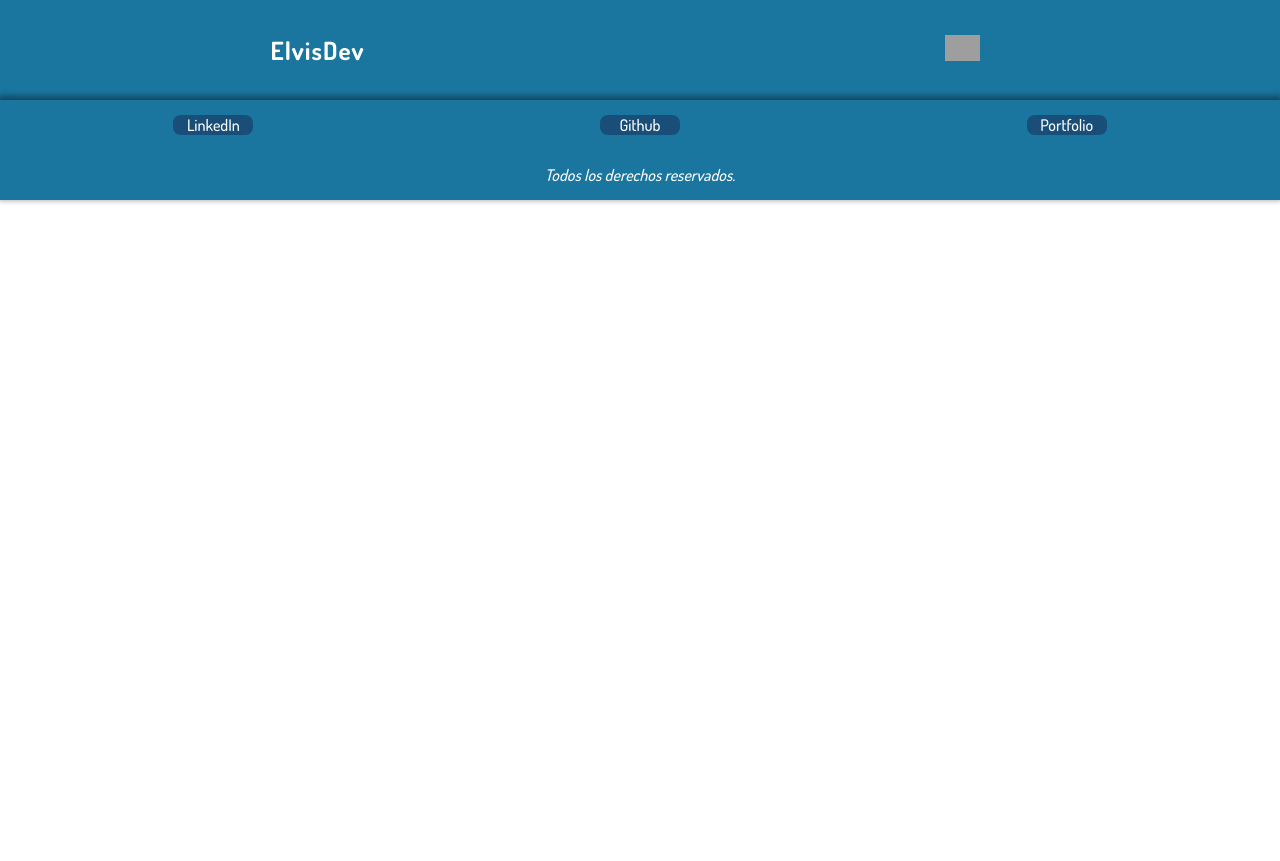
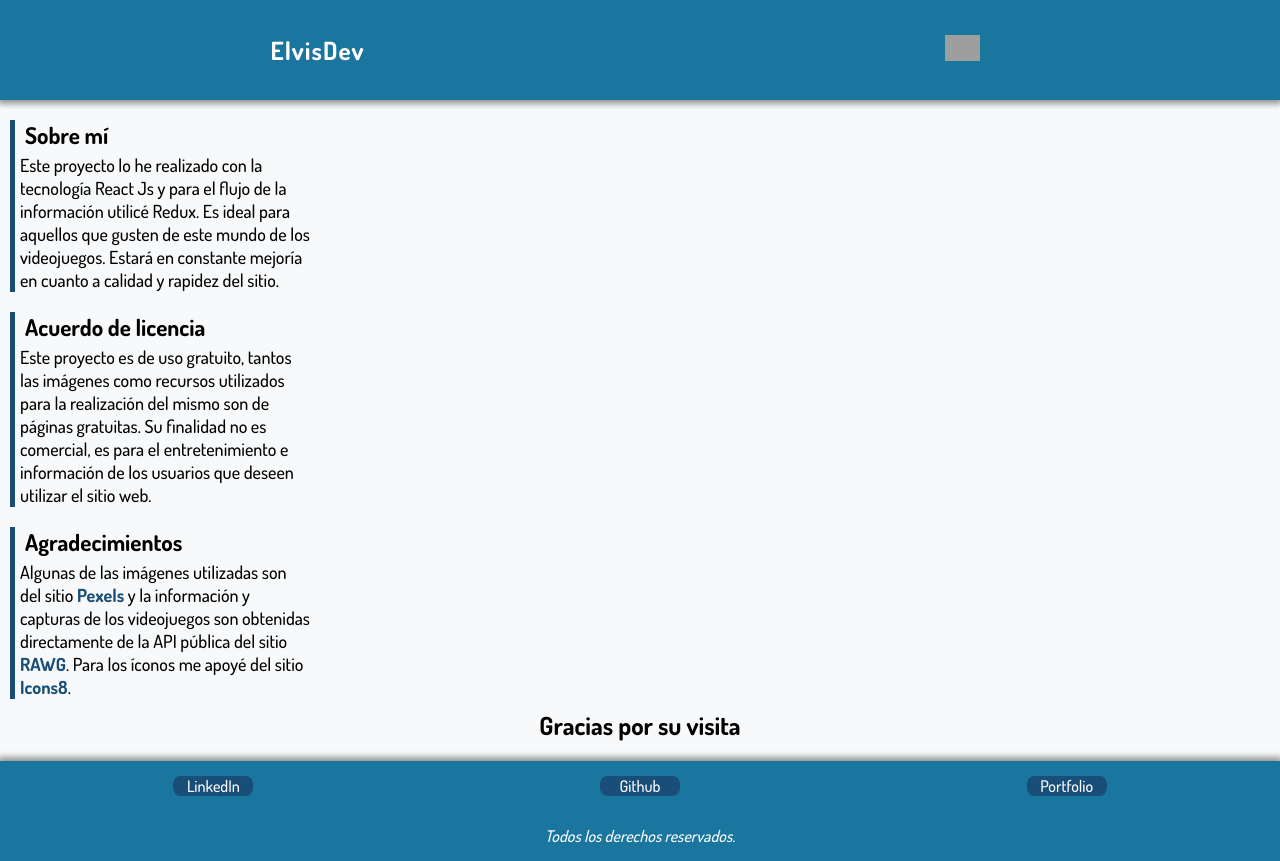
Before and after one commit to ElvisGT/Application_Redux, a React app: page /#/acerca in a window 1280 px wide. Before the commit the page ends 800 px from the top, so only its background shows below. Built offline with nearby package versions, Linux system fonts and the light colour scheme; grey boxes are pictures that could not be loaded.

Commit message:
Terminando la maquetacion y estilos de Acerca

```diff
--- /dev/null
+++ b/src/containers/Acerca.jsx
@@ -0,0 +1,33 @@
+import React from 'react';
+
+const Acerca = () => {
+    return (
+        <div className="Acerca">
+            <div className="Acerca-container">
+                <h1 className="Acerca-title">Sobre mí</h1>
+                <p className="Acerca-p">
+                    Este proyecto lo he realizado con la tecnología React Js y para el flujo de la información utilicé Redux. Es ideal para aquellos que gusten de este mundo
+                    de los videojuegos. Estará en constante mejoría en cuanto a calidad y rapidez del sitio.
+                </p>
+            </div>
+            <div className="Acerca-container">
+                <h2 className="Acerca-title">Acuerdo de licencia</h2>
+                <p className="Acerca-p">
+                    Este proyecto es de uso gratuito, tantos las imágenes como recursos utilizados para la realización del mismo son de páginas gratuitas. Su finalidad no es comercial, es para el entretenimiento e información de los usuarios que deseen
+                    utilizar el sitio web.
+                </p>
+            </div>
+            <div className="Acerca-container">
+                <h2 className="Acerca-title">Agradecimientos</h2>
+                <p className="Acerca-p">
+                    Algunas de las imágenes utilizadas son del sitio <a href="https://www.pexels.com/es-es/" className="Acerca-vinculo">Pexels</a> y la información y capturas de los videojuegos son obtenidas
+                    directamente de la API pública del sitio <a href="https://api.rawg.io/docs/" className="Acerca-vinculo">RAWG</a>. Para los íconos me apoyé del sitio <a href="https://iconos8.es/" className="Acerca-vinculo">Icons8</a>.
+                </p>
+            </div>
+            <h2 className="Thanks">Gracias por su visita</h2>
+        </div>
+    );
+}
+
+
+export {Acerca};
--- a/src/routes/App.js
+++ b/src/routes/App.js
@@ -3,6 +3,7 @@ import {HashRouter,Routes,Route} from 'react-router-dom';
 import { Layout } from '../containers/Layout';
 import {Home} from '../containers/Home';
 import {Buscador} from '../containers/Buscador';
+import {Acerca} from '../containers/Acerca';
 
 const App = () => {
     return (
@@ -11,9 +12,8 @@ const App = () => {
                 <Layout>
                     <Routes>
                         <Route exact path="/" element={<Home />}/>
-                         <Route exact path="/buscador" element={<Buscador />}/>
-                        {/* <Route exact path="/acerca" element={}/> */}
-                        {/*<Route path="*" element={}/> */}
+                        <Route exact path="/buscador" element={<Buscador />}/>
+                        <Route exact path="/acerca" element={<Acerca />}/>
                     </Routes>
                 </Layout>
             </HashRouter>
--- a/src/static/css/styles.css
+++ b/src/static/css/styles.css
@@ -20,6 +20,7 @@ html {
 body {
     font-size: 1.6rem;
     font-family: 'Dosis', sans-serif;
+    background-color: var(--body);
 }
 
 .Header {
@@ -368,3 +369,40 @@ body {
     border: .5rem solid var(--menu);
     border-radius: 2rem;
 }
+
+.Acerca {
+    min-height: calc(100vh - 10rem - 10rem);
+    background-color: var(--body);
+}
+
+.Acerca-container {
+    width: 30rem;
+    min-height: 15rem;
+    margin: 2rem 0 1rem 1rem;
+    border-left: .5rem solid var(--menu);
+}
+
+.Acerca-title {
+    margin-left: 1rem;
+    margin-bottom: .5rem;
+    font-size: 2.3rem;
+
+}
+
+.Acerca-p {
+    margin-left: .5rem;
+    line-height: 2.3rem;
+    font-size: 1.8rem;
+}
+
+.Acerca-vinculo {
+    text-decoration: none;
+    color: var(--menu);
+    font-weight: bold;
+}
+
+.Thanks {
+    font-size: 2.5rem;
+    text-align: center;
+    margin-bottom: 2rem;
+}
```
